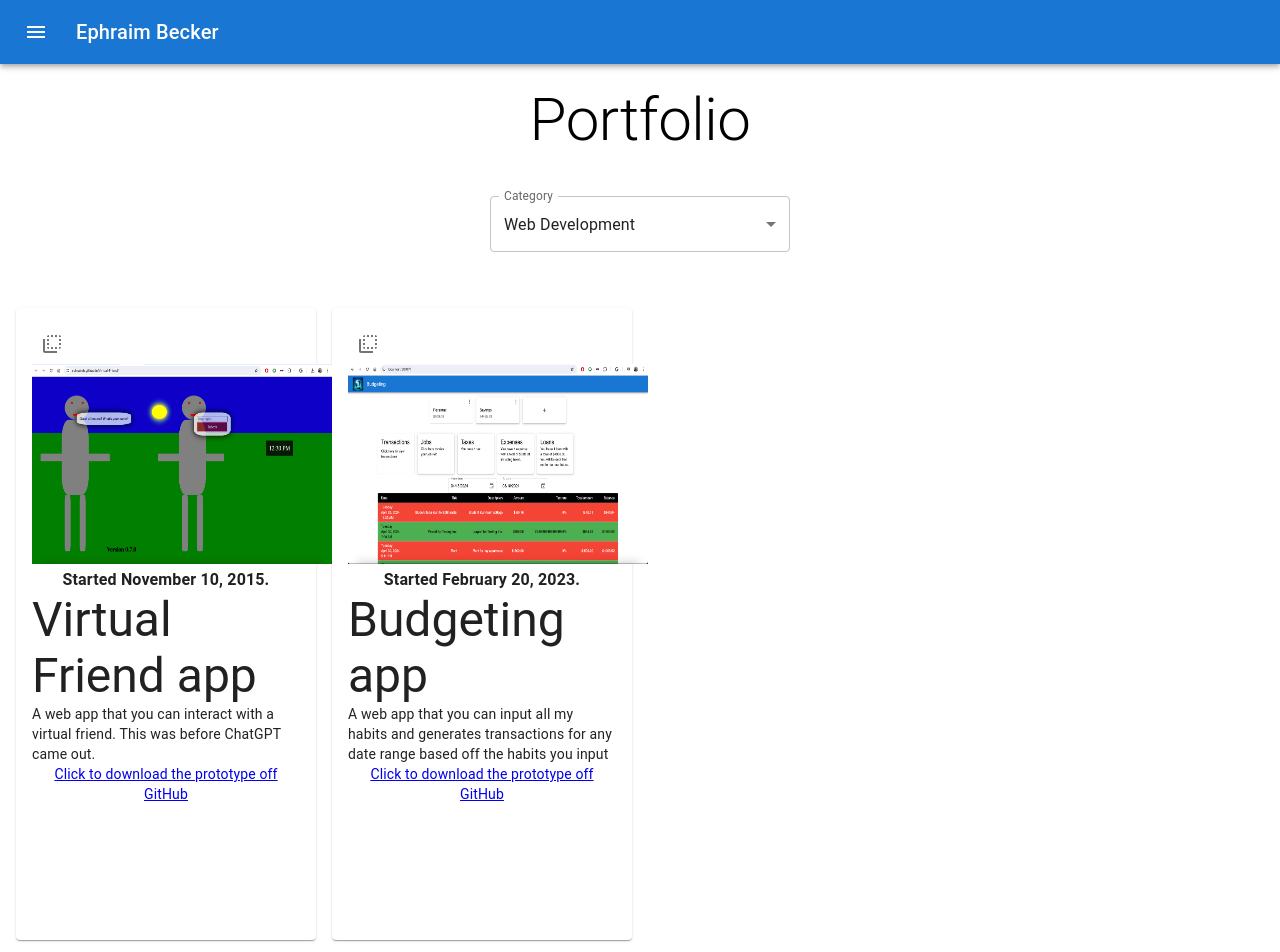
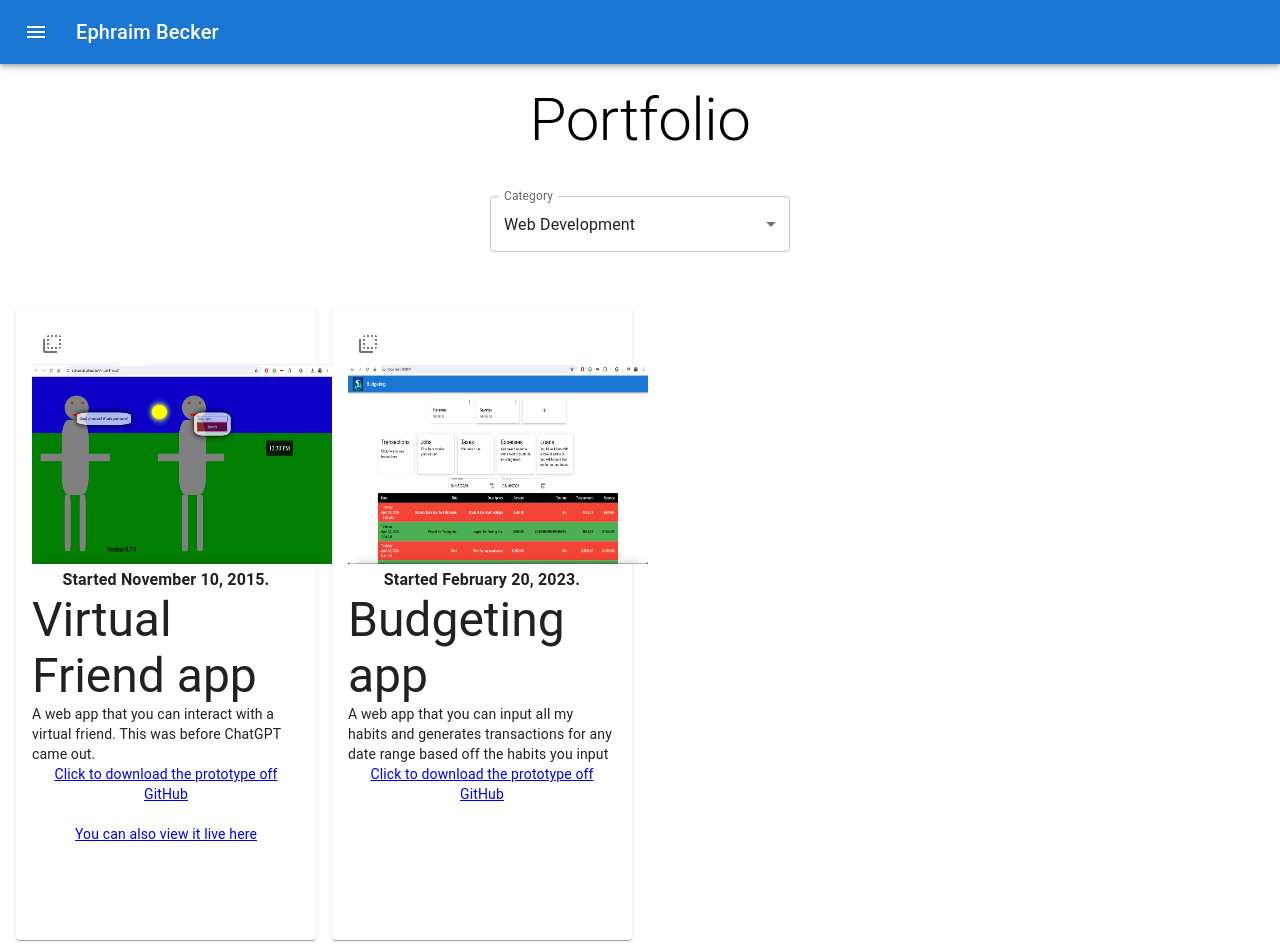
Before and after one commit to EphraimB/ephraim-becker-v2, a Next.js app: page /portfolio in a window 1280 px wide. Shown: the top 952 px of the page. Built offline with nearby package versions, Linux system fonts and the light colour scheme.

Commit message:
Added another link to virtual friend project.

```diff
--- a/components/FlipCard.tsx
+++ b/components/FlipCard.tsx
@@ -105,9 +105,13 @@ export default function FlipCard({
             sx={{ textAlign: "center" }}
           >
             {links.map((link, index) => (
-              <Link key={index} href={link.src} target="_blank">
-                {link.description}
-              </Link>
+              <>
+                <Link key={index} href={link.src} target="_blank">
+                  {link.description}
+                </Link>
+                <br />
+                <br />
+              </>
             ))}
           </Typography>
         </div>
--- a/components/WebDevelopmentProjects.tsx
+++ b/components/WebDevelopmentProjects.tsx
@@ -21,6 +21,10 @@ export default function WebDevelopmentProjects() {
             {
               src: "https://github.com/EphraimB/budgeting",
               description: "Click to download the prototype off GitHub",
+            },
+            {
+              src: "https://ephraimb.github.io/Virtual-Friend/",
+              description: "You can also view it live here",
             },
           ]}
         />
```
